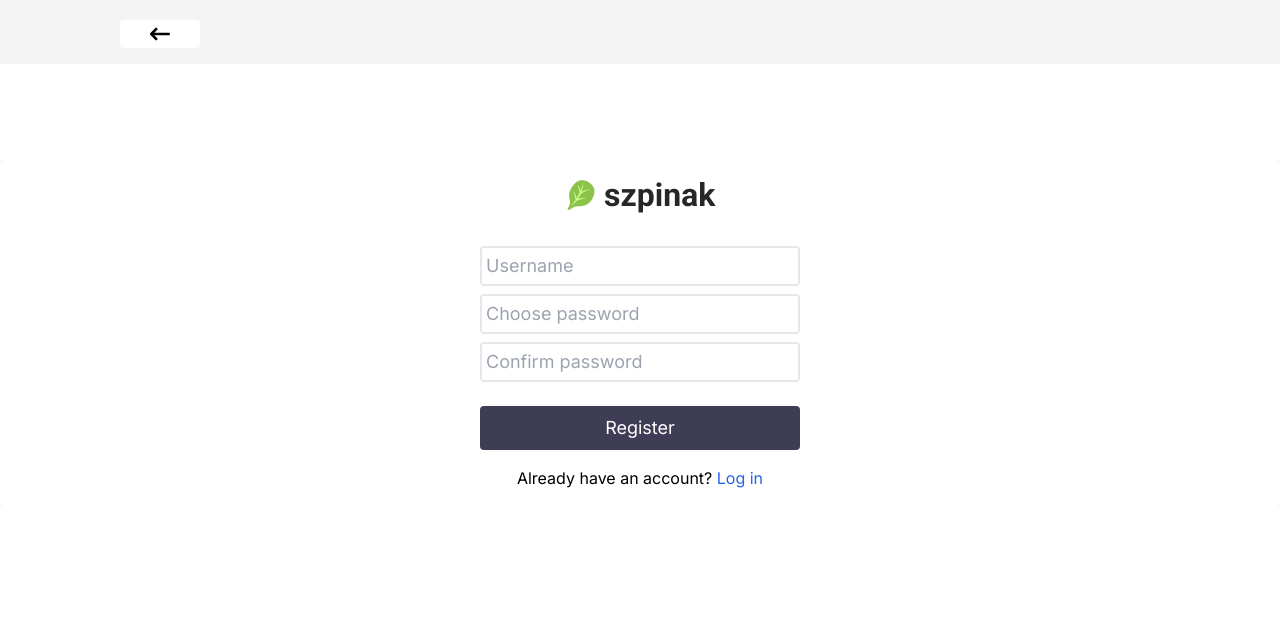
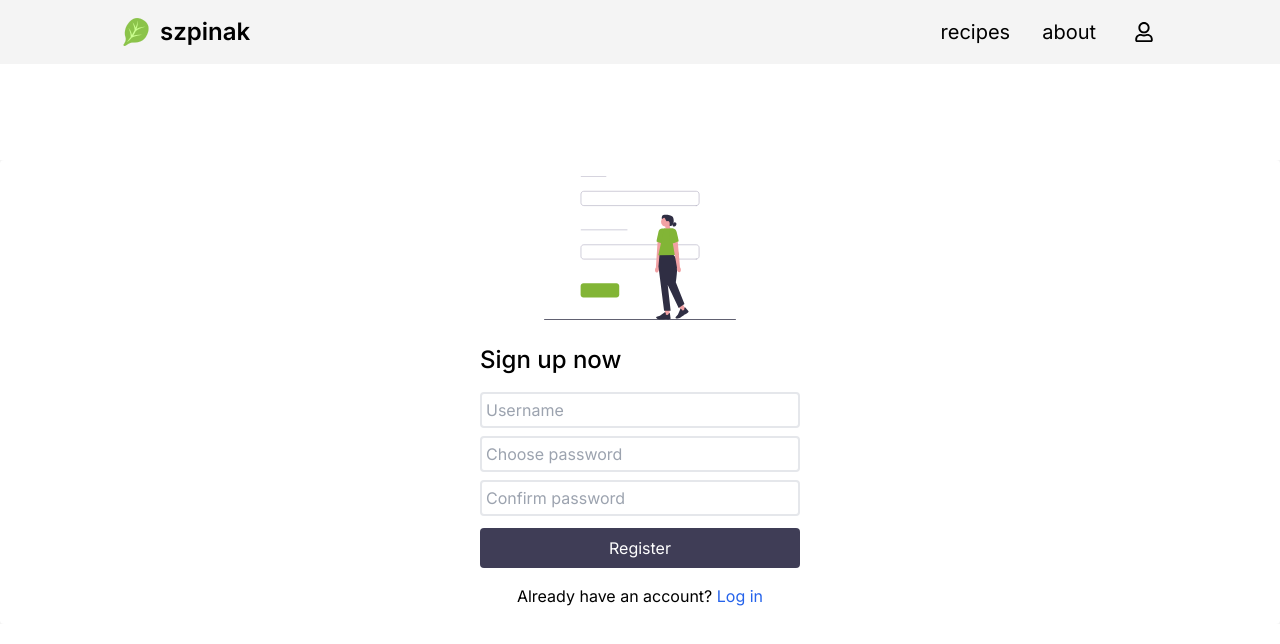
Before and after one commit to wjkba/szpinak, a React (Vite) app in the folder frontend/: page /register in a window 1280 px wide. Shown: the top 644 px of the page. Built offline with nearby package versions, Linux system fonts and the light colour scheme.

Commit message:
update
- ui changes

```diff
--- a/frontend/src/Components/Account.jsx
+++ b/frontend/src/Components/Account.jsx
@@ -48,16 +48,19 @@ export default function Account() {
         <div className="w-full lg:max-w-[1300px] max-w-[450px] px-4 py-[40px] lg:px-[120px] lg:py-[80px]">
           {!isLoading ? (
             <div>
-              <div className="flex gap-4 mb-6 items-center">
+              <div className=" flex gap-4 mb-6 items-center">
+                <div
+                  className={`${
+                    isImageLoaded ? "hidden" : "visible"
+                  } bg-[#F4F4F4] min-h-[3.5rem]  rounded-full min-w-[3.5rem]`}
+                ></div>
                 <img
                   className={`${
-                    !isImageLoaded
-                      ? "bg-gray-200 rounded-full min-w-[3.5rem]"
-                      : ""
+                    isImageLoaded ? "visible" : "hidden"
                   } max-w-[3.5rem]`}
-                  onLoad={handleImageLoad}
                   src="https://avatar.iran.liara.run/public"
                   alt=""
+                  onLoad={handleImageLoad}
                 />
                 <div>
                   <p className="text-3xl ">{username}</p>
@@ -70,6 +73,7 @@ export default function Account() {
                   </div>
                 </div>
               </div>
+              <div className="lg:max-w-[25rem]">
                 <Link
                   to="/saved"
                   className="hover:text-white hover:bg-szppurple font-medium gap-2 flex items-center p-4 border-b-2 border-[#E1E1E1]"
@@ -92,6 +96,7 @@ export default function Account() {
                   <p>Add a recipe</p>
                 </Link>
               </div>
+            </div>
           ) : (
             <div></div>
           )}
--- a/frontend/src/Components/Login&Register/Login.jsx
+++ b/frontend/src/Components/Login&Register/Login.jsx
@@ -1,10 +1,10 @@
 /* eslint-disable react-hooks/exhaustive-deps */
 import { useNavigate } from "react-router-dom";
-import { FaArrowLeftLong } from "react-icons/fa6";
 import LoginForm from "./LoginForm";
 import axios from "axios";
 import { useEffect, useState } from "react";
 import { useAuth } from "../../Context/AuthContext";
+import Navbar from "../Navbar";
 export default function Login() {
   const navigate = useNavigate();
   const [isLoading, setIsLoading] = useState(true);
@@ -35,27 +35,12 @@ export default function Login() {
 
   return (
     <>
-      <div className="lg:text-lg">
-        <div className="lg:py-5 lg:px-0 h-[64px] grid place-items-center p-4 bg-szpgray">
-          <div className="w-full lg:px-[120px] flex  justify-between  items-center max-w-[1300px]">
-            <button
-              onClick={() => navigate(-1)}
-              className="flex gap-2 items-center"
-            >
-              <div className="bg-white rounded p-1  flex justify-center min-w-[5rem]">
-                <FaArrowLeftLong size={20} />
-              </div>
-            </button>
-          </div>
-        </div>
+      <Navbar />
 
       {!isLoading ? (
         <div className="grid place-items-center bg-szpgray mt-[6rem]">
           <div className=" rounded gird place-content-center  w-full bg-white p-4">
             <div className="grid place-items-center">
-                <div className="mb-8">
-                  <img src="/images/szpinak-logo-login.png" alt="" />
-                </div>
               <LoginForm />
             </div>
           </div>
@@ -63,7 +48,6 @@ export default function Login() {
       ) : (
         <div></div>
       )}
-      </div>
     </>
   );
 }
--- a/frontend/src/Components/Login&Register/LoginForm.jsx
+++ b/frontend/src/Components/Login&Register/LoginForm.jsx
@@ -42,11 +42,18 @@ export default function LoginForm() {
           <p className="mb-4">logged in</p>
         </>
       ) : (
+        <>
+          <img
+            className="mb-6 max-w-[12rem]"
+            src="/images/login-undraw.svg"
+            alt=""
+          />
           <form
             onSubmit={handleSubmit(onSubmit)}
             className="grid gap-2 place-items-center lg:min-w-[20rem]"
           >
-          <div className="grid gap-2 mb-4 w-full">
+            <p className="text-2xl w-full font-medium mb-2">Login to szpinak</p>
+            <div className="grid gap-2 mb-2 w-full">
               <input
                 {...register("username", {
                   required: "Username is required",
@@ -98,6 +105,7 @@ export default function LoginForm() {
               </Link>
             </div>
           </form>
+        </>
       )}
     </>
   );
--- a/frontend/src/Components/Login&Register/Register.jsx
+++ b/frontend/src/Components/Login&Register/Register.jsx
@@ -1,36 +1,18 @@
-import { useNavigate } from "react-router-dom";
-import { FaArrowLeftLong } from "react-icons/fa6";
-
 import RegisterForm from "./RegisterForm";
+import Navbar from "../Navbar";
 
 export default function Register() {
-  const navigate = useNavigate();
-
   return (
-    <div className="lg:text-lg">
-      <div className="lg:py-5 lg:px-0 h-[64px] grid place-items-center p-4 bg-szpgray">
-        <div className="w-full lg:px-[120px] flex  justify-between  items-center max-w-[1300px]">
-          <button
-            onClick={() => navigate(-1)}
-            className="flex gap-2 items-center"
-          >
-            <div className="bg-white rounded p-1  flex justify-center min-w-[5rem]">
-              <FaArrowLeftLong size={20} />
-            </div>
-          </button>
-        </div>
-      </div>
+    <>
+      <Navbar />
 
       <div className="grid place-items-center bg-szpgray mt-[6rem]">
         <div className=" rounded gird place-content-center  w-full bg-white p-4">
           <div className="grid place-items-center">
-            <div className="mb-8">
-              <img src="/images/szpinak-logo-login.png" alt="" />
-            </div>
             <RegisterForm />
           </div>
         </div>
       </div>
-    </div>
+    </>
   );
 }
--- a/frontend/src/Components/Login&Register/RegisterForm.jsx
+++ b/frontend/src/Components/Login&Register/RegisterForm.jsx
@@ -30,11 +30,19 @@ export default function RegisterForm() {
     console.log(data);
   };
   return (
+    <>
+      <img
+        className="mb-6 max-w-[12rem]"
+        src="/images/register-undraw.svg"
+        alt=""
+      />
       <form
         onSubmit={handleSubmit(onSubmit)}
         className="grid gap-2 place-items-center lg:min-w-[20rem]"
       >
-      <div className="grid gap-2 mb-4 w-full">
+        <p className="text-2xl w-full font-medium mb-2">Sign up now</p>
+
+        <div className="grid gap-2 mb-1 w-full">
           <input
             {...register("username", {
               required: "Username is required",
@@ -47,7 +55,9 @@ export default function RegisterForm() {
             placeholder="Username"
           />
           {errors.username && (
-          <div className="text-sm text-red-400">{errors.username.message}</div>
+            <div className="text-sm text-red-400">
+              {errors.username.message}
+            </div>
           )}
           <input
             {...register("password", {
@@ -62,7 +72,9 @@ export default function RegisterForm() {
             placeholder="Choose password"
           />
           {errors.password && (
-          <div className="text-sm text-red-400">{errors.password.message}</div>
+            <div className="text-sm text-red-400">
+              {errors.password.message}
+            </div>
           )}
           <input
             {...register("confirm_password", {
@@ -95,9 +107,11 @@ export default function RegisterForm() {
         )}
         <div className="mt-2 text-base">
           <Link to="/login">
-          Already have an account? <span className="text-blue-600">Log in</span>
+            Already have an account?{" "}
+            <span className="text-blue-600">Log in</span>
           </Link>
         </div>
       </form>
+    </>
   );
 }
--- a/frontend/src/Components/Recipe.jsx
+++ b/frontend/src/Components/Recipe.jsx
@@ -32,10 +32,10 @@ export default function Recipe() {
       <Navbar />
       <div className="grid place-items-center">
         <div className="max-w-[450px] lg:max-w-[1300px] lg:px-[120px] w-full p-2">
-          <section id="recipe__info" className="lg:mt-[20px] mt-8 mb-8">
-            <div className="p-4 pl-0">
+          <section id="recipe__info" className="mt-[20px] mb-8">
+            <div className="p-4 px-8 mb-[20px] pl-0">
               <button
-                className="bg-szpgray min-w-[5rem] grid place-items-center p-2 rounded cursor-pointer"
+                className="bg-szpgray min-w-[7rem] grid place-items-center p-2 rounded cursor-pointer"
                 onClick={() => navigate(-1)}
               >
                 <FaArrowLeftLong size={20} />
```
Also changed, not shown: frontend/public/images/login-undraw.svg (added), frontend/public/images/register-undraw.svg (added). Lines whose indentation alone changed are shown as unchanged.
